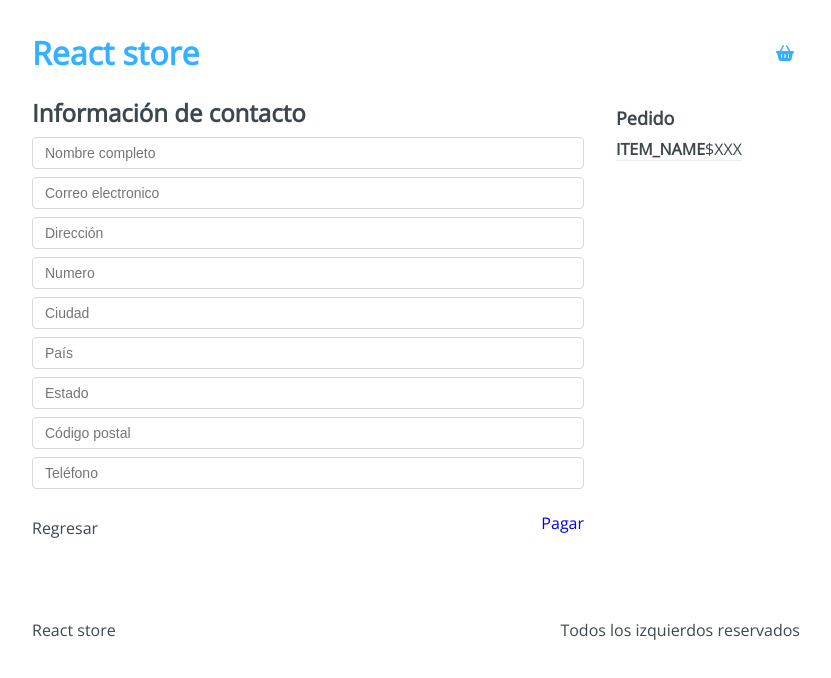
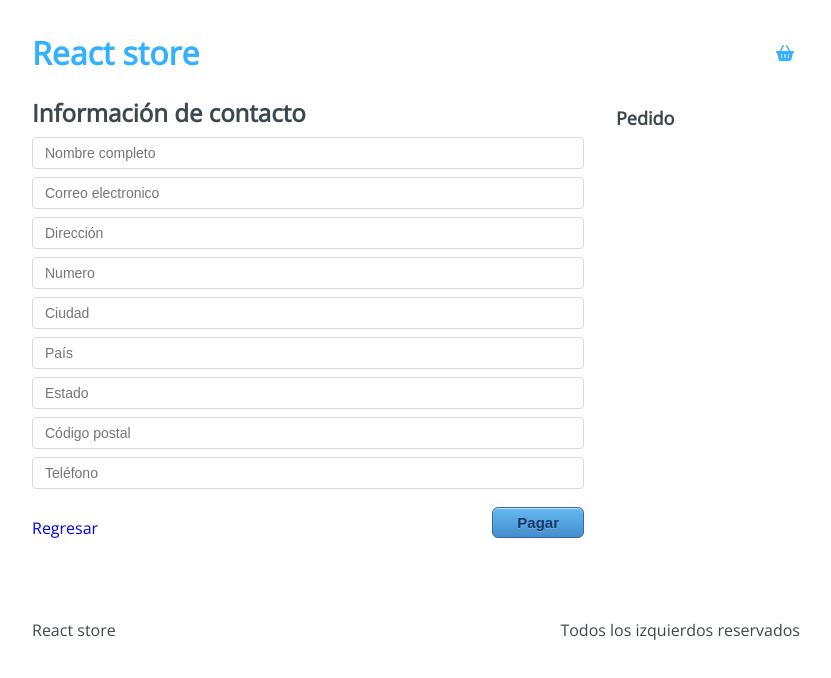
Before and after one commit to EduardoRaygoza/react-store, a React app: page /checkout/information in a window 1280 px wide. Shown: the top 678 px of the page, without its empty margins (224-1055 px from the left). Built offline with nearby package versions, Linux system fonts and the light colour scheme.

Commit message:
Integrated AppContext using the useContext hook in Information container to manage user data collection, minor changes in other components

```diff
--- a/src/containers/Checkout.jsx
+++ b/src/containers/Checkout.jsx
@@ -20,7 +20,7 @@
         {cart.length > 0 ? <h3>Lista de pedidos</h3> : <h3>Sin pedidos</h3> }
         {
           cart.map( item =>
-            <div className="checkout-item">
+            <div className="checkout-item" key={item.title}>
               <div className="checkout-element">
                 <h4>{item.title}</h4>
                 <span>${item.price}</span>
--- a/src/containers/Information.jsx
+++ b/src/containers/Information.jsx
@@ -1,16 +1,38 @@
-import React from "react";
+import React, {useRef, useContext} from "react";
 import { Link } from "react-router-dom";
+import AppContext from '../context/AppContext';
 
 import '../styles/components/Information.scss';
 
-const Information = () =>
+const Information = () => {
+  const {state, addToBuyer} = useContext(AppContext);
+  const form = useRef(null);
+  const {cart} = state;
+
+  const handleSubmit = () => {
+    const formData = new FormData(form.current);
+    const buyer = {
+      name: formData.get('name'),
+      email: formData.get('email'),
+      address: formData.get('address'),
+      number: formData.get('number'),
+      city: formData.get('city'),
+      country: formData.get('country'),
+      state: formData.get('state'),
+      cp: formData.get('cp'),
+      phone: formData.get('phone'),
+    };
+    addToBuyer(buyer);
+  }
+
+  return (
     <div className="information">
       <div className="information-content">
         <div className="information-head">
           <h2>Información de contacto</h2>
         </div>
         <div className="information-form">
-        <form>
+          <form ref={form}>
             <input type="text" name="name" placeholder="Nombre completo" />
             <input type="text" name="email" placeholder="Correo electronico" />
             <input type="text" name="address" placeholder="Dirección" />
@@ -24,24 +46,29 @@
         </div>
         <div className="information-buttons">
           <div className="information-back">
+            <Link to="/checkout/">
               Regresar
+            </Link>
           </div>
           <div className="information-next">
-          <Link to="/checkout/payment/">
-            Pagar
-          </Link>
+            <button onClick={handleSubmit} type="button">Pagar</button>
           </div>
         </div>
       </div>
       <div className="information-sidebar">
         <h3>Pedido</h3>
-      <div className="information item">
+        {
+          cart.map( item =>
+            <div className="information item" key={item.title}>
               <div className="information-element">
-          <h4>ITEM_NAME</h4>
-          <span>$XXX</span>
+                <h4>{item.title}</h4>
+                <span>${item.price}</span>
               </div>
             </div>
+          )
+        }
       </div>
-  </div>;
-
+    </div>
+  );
+}
 export default Information;
--- a/src/hooks/useInitialState.js
+++ b/src/hooks/useInitialState.js
@@ -18,9 +18,17 @@
     })
   }
 
+  const addToBuyer = payload => {
+    setState({
+      ...state,
+      buyer: [...state.buyer, payload]
+    })
+  }
+
   return {
     addToCart,
     removeFromCart,
+    addToBuyer,
     state
   }
 }
--- a/src/initialState.js
+++ b/src/initialState.js
@@ -44,4 +44,5 @@
       'description': 'Lorem ipsum dolor sit amet, consectetur adipiscing elit',
     },
   ],
+  buyer: []
 };
```
Lines whose indentation alone changed are shown as unchanged.
